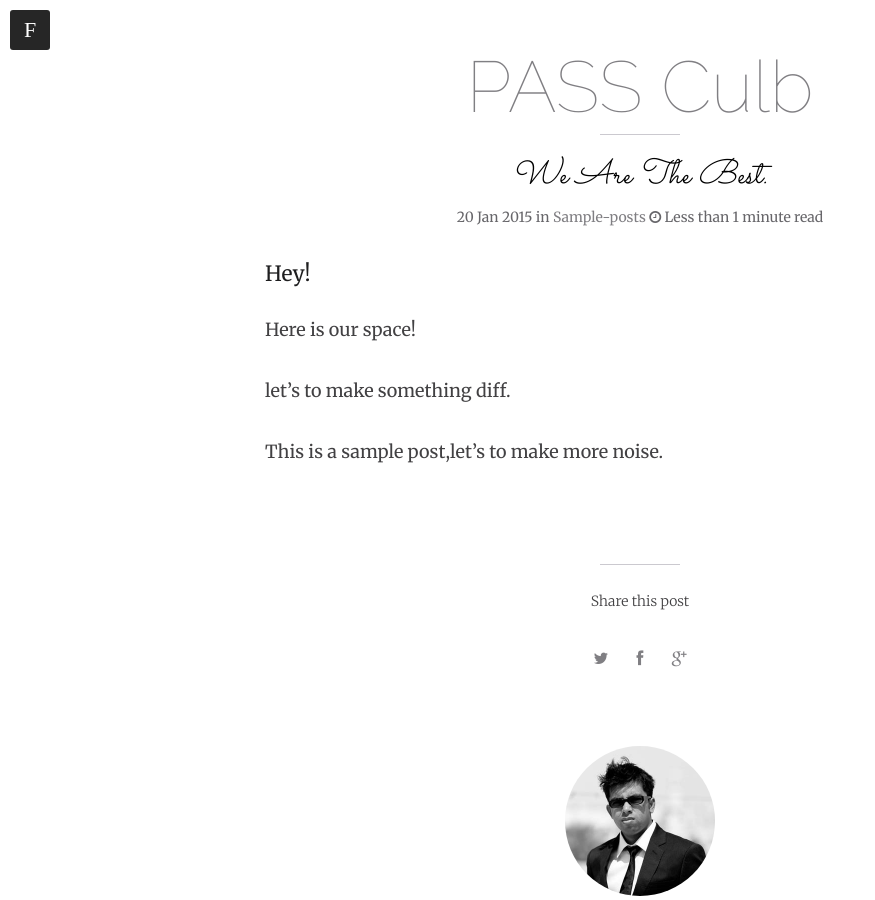
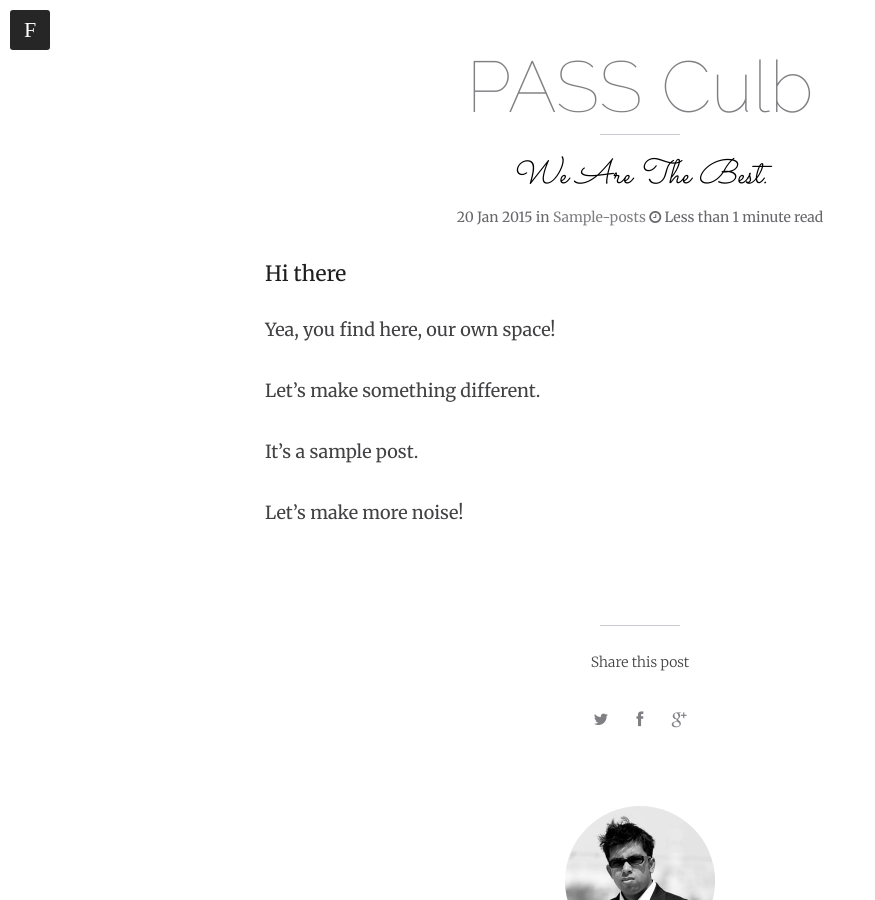
Before and after one commit to denty/PASS, a Jekyll site: the page built from _posts/2015-01-20-PASS.md, in a window 1280 px wide and 900 px high, scrolled down 561 px. Shown: the whole window, without its empty margins (0-875 px from the left). Built offline with Jekyll 4.4.1, drawn with Linux system fonts in a browser that asks for light colours; nearby versions of some CDN libraries.

Commit message:
Update 2015-01-20-PASS.md

```diff
--- a/_posts/2015-01-20-PASS.md
+++ b/_posts/2015-01-20-PASS.md
@@ -10,11 +10,12 @@ comments: false
 share: false
 ---
 
-Hey!
+Hi there
 
-Here is our space!
+Yea, you find here, our own space!
 
-let's to make something diff.
+Let's make something different.
 
+It's a sample post.
 
-This is a sample post,let's to make more noise.
+Let's make more noise!
```
